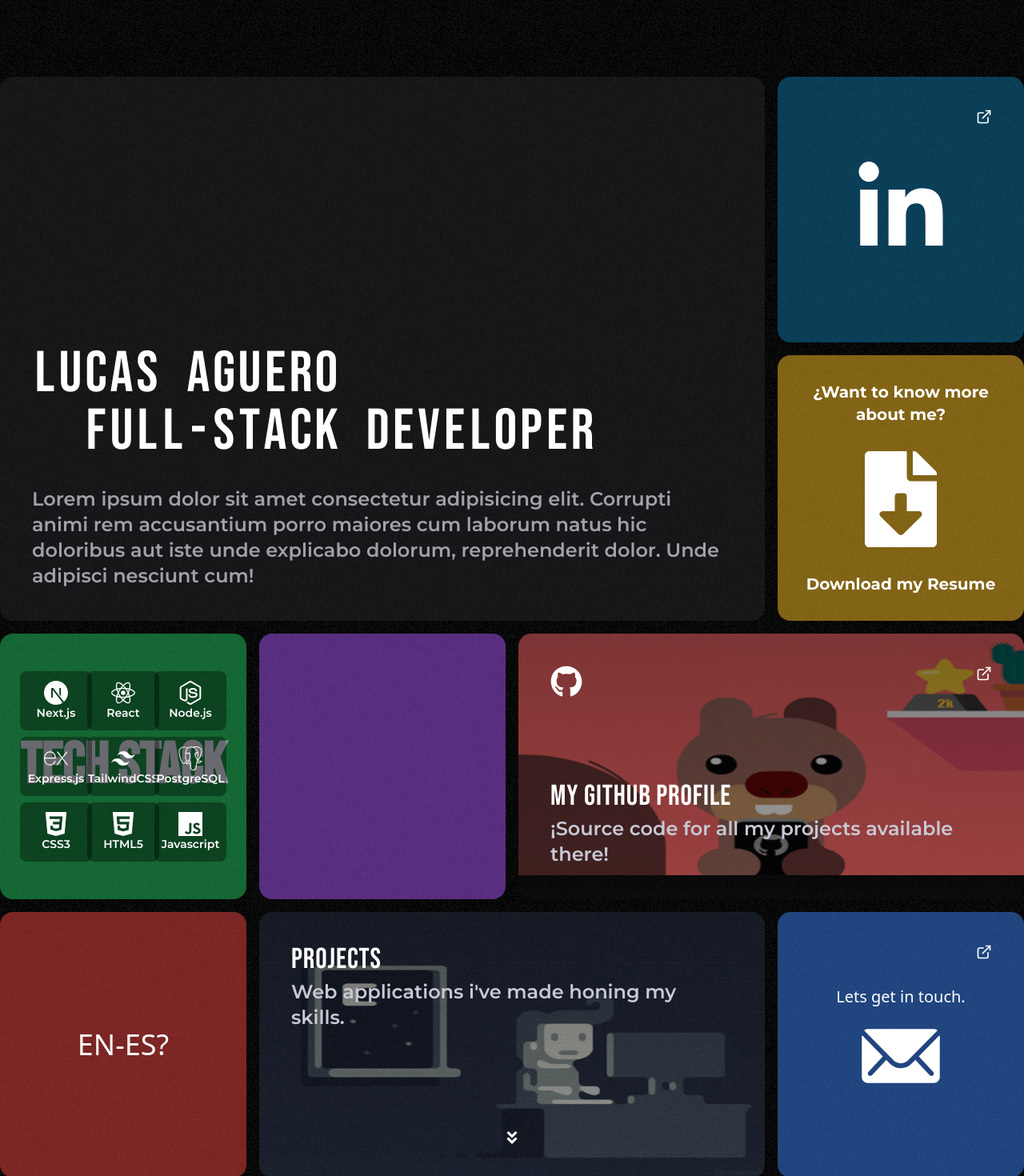
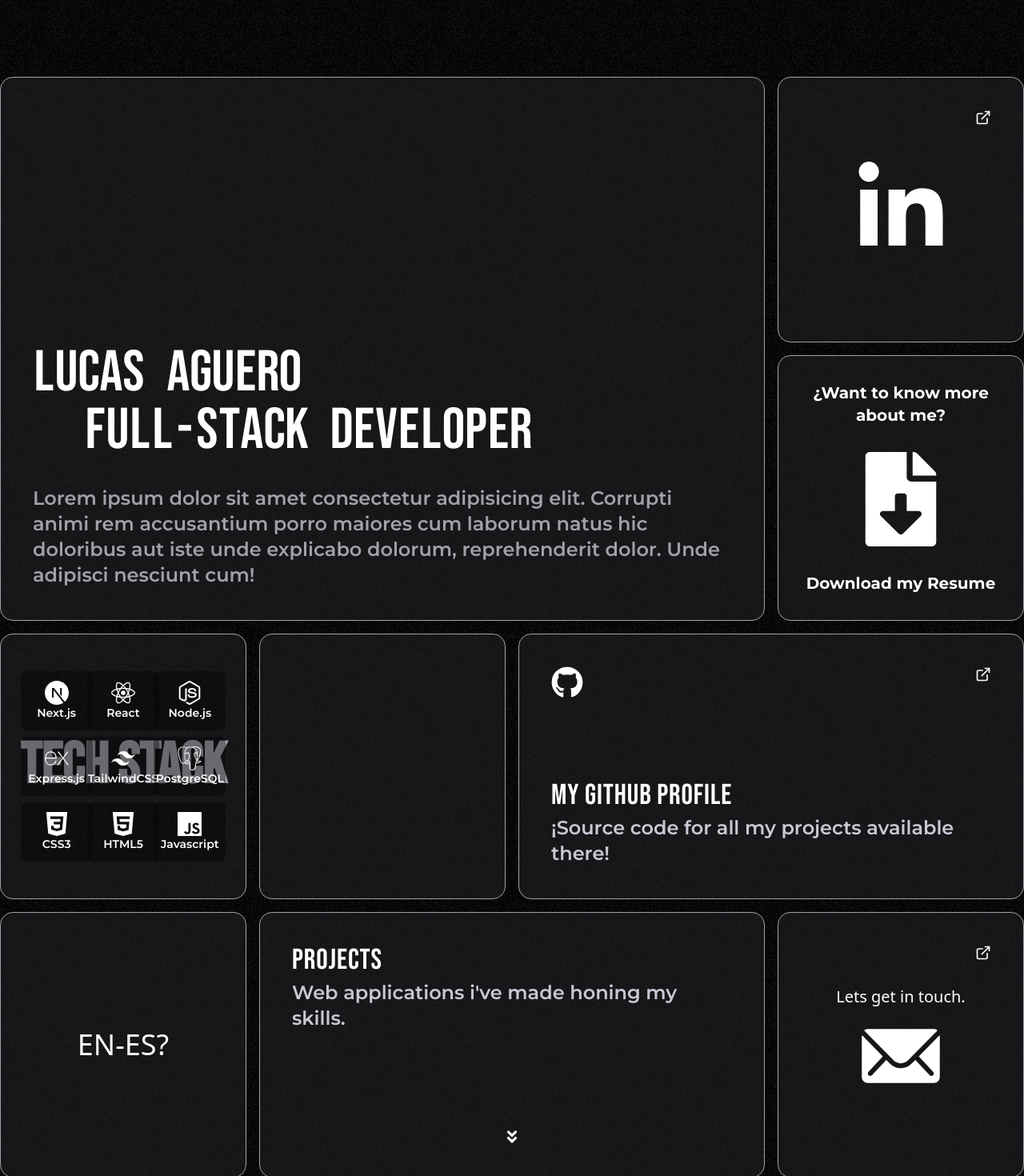
Before and after one commit to Benjahh/Benjahh.github.io, a React (Vite) app: page / in a window 1280 px wide. Shown: the top 1470 px of the page at 80% size. Built offline with nearby package versions, Linux system fonts and the light colour scheme; no server answers; a web font is replaced by a local one.

Commit message:
feat: weather api for local time implementation

```diff
--- a/src/components/HomeGrid.jsx
+++ b/src/components/HomeGrid.jsx
@@ -46,12 +46,12 @@ export const HomeGrid = ({ handleViewProjects }) => {
       animate="visible"
       variants={variant}
       transition={{ duration: 1 }}
-      className=" w-full h-full grid grid-cols-8  overflow-hidden
+      className=" w-full h-full grid grid-cols-8  overflow-visible
      auto-rows-[100px] gap-4"
     >
       <motion.div
         variants={childrenVariant}
-        className="test-border relative bg-secondAccent bg-opacity-50 col-span-6  row-span-6"
+        className="test-border relative bg-secondAccent  col-span-6  row-span-6"
       >
         <div className=" absolute left-0 m-10 flex flex-col  max-w-4xl gap-8 bottom-0">
           <Hero />
@@ -65,10 +65,13 @@ export const HomeGrid = ({ handleViewProjects }) => {
       </motion.div>
 
       <motion.a
-        whileHover={{ scale: 1.03, filter: 'brightness(110%)' }}
+        whileHover={{
+          scale: 1.02,
+          backgroundColor: 'rgba(161, 161, 170, 0.5)',
+        }}
         transition={{ duration: 0.3 }}
         variants={childrenVariant}
-        className="test-border relative  hover:cursor-pointer bg-opacity-50 bg-[#0e76a8]  justify-center  col-span-2 row-span-3 flex items-center "
+        className="test-border relative  hover:cursor-pointer  bg-[#0e76a8]  justify-center  col-span-2 row-span-3 flex items-center "
       >
         <FiExternalLink className="absolute top-0 right-0  m-10" size={20} />
         <FaLinkedinIn size={120} />
@@ -76,9 +79,12 @@ export const HomeGrid = ({ handleViewProjects }) => {
 
       <motion.a
         variants={childrenVariant}
-        whileHover={{ scale: 1.02, filter: 'brightness(110%)' }}
+        whileHover={{
+          scale: 1.02,
+          backgroundColor: 'rgba(161, 161, 170, 0.5)',
+        }}
         transition={{ duration: 0.3 }}
-        className="test-border font-montserrat text-center gap-8 text-xl hover:cursor-pointer bg-amber-400 bg-opacity-50 font-bold text-md col-span-2 row-span-3 flex flex-col  "
+        className="test-border font-montserrat text-center gap-8 text-xl hover:cursor-pointer bg-amber-400 font-bold text-md col-span-2 row-span-3 flex flex-col  "
       >
         <h1>¿Want to know more about me?</h1>
         <FaFileDownload size={120} />
@@ -87,7 +93,7 @@ export const HomeGrid = ({ handleViewProjects }) => {
 
       <motion.div
         variants={childrenVariant}
-        className="test-border bg-opacity-50 relative bg-green-500 gap-2 flex-col col-span-2 row-span-3 flex items-center justify-center"
+        className="test-border relative bg-green-500 gap-2 flex-col col-span-2 row-span-3 flex items-center justify-center"
       >
         <h1 className="font-bebasNeue font-semibold text-7xl  text-thirdAccent absolute ">
           Tech Stack
@@ -101,18 +107,21 @@ export const HomeGrid = ({ handleViewProjects }) => {
 
       <motion.div
         variants={childrenVariant}
-        className="test-border bg-opacity-50 bg-purple-500 row-span-3 col-span-2"
+        className="test-border relative bg-purple-500 row-span-3 col-span-2"
       >
         <Weather />
       </motion.div>
 
       <motion.a
         variants={childrenVariant}
-        whileHover={{ scale: 1.03, filter: 'brightness(110%)' }}
+        whileHover={{
+          scale: 1.02,
+          backgroundColor: 'rgba(161, 161, 170, 0.5)',
+        }}
         transition={{ duration: 0.3 }}
-        className="test-border  overflow-hidden bg-opacity-50   object-cover hover:cursor-pointer flex-col relative  bg-firstAccent justify-center col-span-4 row-span-3 flex items-center "
+        className="test-border  overflow-hidden    object-cover hover:cursor-pointer flex-col relative  bg-firstAccent justify-center col-span-4 row-span-3 flex items-center "
       >
-        <div className="bg-github opacity-60 bg-contain  absolute  bg-no-repeat h-full w-full" />
+        <div className=" opacity-60 bg-contain  absolute  bg-no-repeat -z-10 h-full w-full" />
         <header className="absolute bottom-0 left-0 p-10 gap-1 flex flex-col">
           <h1 className="text-white tracking-wide font-bebasNeue  text-4xl brightness-125">
             My Github Profile
@@ -127,19 +136,22 @@ export const HomeGrid = ({ handleViewProjects }) => {
 
       <motion.div
         variants={childrenVariant}
-        className="test-border bg-opacity-50 col-span-2 bg-red-500 row-span-3 text-4xl"
+        className="test-border  col-span-2 bg-red-500 row-span-3 text-4xl"
       >
         EN-ES?
       </motion.div>
 
       <motion.a
         variants={childrenVariant}
-        whileHover={{ scale: 1.02, filter: 'brightness(110%)' }}
+        whileHover={{
+          scale: 1.02,
+          backgroundColor: 'rgba(161, 161, 170, 0.5)',
+        }}
         transition={{ duration: 0.3 }}
-        className=" text-4xl test-border bg-opacity-50  relative overflow-hidden  col-span-4 hover:cursor-pointer row-span-3 "
+        className=" text-4xl test-border   relative overflow-hidden  col-span-4 hover:cursor-pointer row-span-3 "
         onClick={handleViewProjects}
       >
-        <div className=" bg-coding opacity-60  absolute bg-no-repeat h-full  w-full"></div>
+        <div className=" opacity-60  absolute bg-no-repeat h-full  w-full"></div>
         <header className="absolute top-0 left-0 p-10 gap-1 flex flex-col">
           <h1 className=" brightness-125 tracking-wide text-4xl font-bebasNeue   ">
             Projects
@@ -155,7 +167,7 @@ export const HomeGrid = ({ handleViewProjects }) => {
         variants={childrenVariant}
         transition={{ duration: 0.3 }}
         whileHover={{ scale: 1.03, filter: 'brightness(110%)' }}
-        className="test-border bg-opacity-50 relative flex flex-col text-xl bg-blue-500 col-span-2 row-span-3"
+        className="test-border  relative flex flex-col text-xl bg-blue-500 col-span-2 row-span-3"
       >
         <h1>Lets get in touch.</h1>
         <IoIosMail size={120} />
--- a/src/components/Weather.jsx
+++ b/src/components/Weather.jsx
@@ -2,24 +2,54 @@ import { useState, useEffect } from 'react';
 
 export const Weather = () => {
   const [weather, setWeather] = useState('');
-  console.log(weather);
-  useEffect(() => {
+  const [time, setTime] = useState('');
+
+  console.log(time);
+
+  const getTime = (timezone) => {
+    const localTime = new Date().getTime();
+    const localOffset = new Date().getTimezoneOffset() * 60000;
+    const currentUtcTime = localOffset + localTime;
+    const cityOffset = currentUtcTime + 1000 * timezone;
+    const cityTime = new Date(cityOffset).toTimeString().split('')[0];
+    setTime(cityTime[0]);
+  };
+
+  const fetchWeather = () => {
     try {
       fetch(
-        'http://api.weatherapi.com/v1/current.json?key=94ceaeef5f804101acb30452242801&q=Asuncion&aqi=no'
+        'http://api.openweathermap.org/data/2.5/weather?q=Paraguay&type=hour&id=524901&appid=b787b03041ac4071a60242f0aeb9066f&units=metric'
       )
-        .then((response) => response.json())
-        .then((data) => setWeather(data));
+        .then((response) => {
+          return response.json();
+        })
+        .then((data) => {
+          getTime(data.timezone);
+          setWeather(data);
+        });
     } catch (error) {
-      console.error(error.message);
+      console.error('Error fetching weather:', error.message);
     }
+  };
+
+  useEffect(() => {
+    const interval = setInterval(() => {
+      fetchWeather();
+    }, 1000);
+
+    return () => clearInterval(interval);
   }, []);
+
   return (
-    <div>
-      {weather && (
+    <div className="">
+      {time && (
         <div>
-          <div>{weather.location.name}</div>
-          <div>{weather.location.localtime} </div>{' '}
+          <div className="absolute left-0 top-0 m-10 font-bebasNeue text-2xl tracking-wider">
+            <br />
+          </div>
+          <div className="absolute  bottom-0 right-0 font-montserra text-4xl m-10">
+            {time}
+          </div>
         </div>
       )}
     </div>
--- a/src/components/hero.jsx
+++ b/src/components/hero.jsx
@@ -27,7 +27,7 @@ export const Hero = () => {
   };
 
   return (
-    <header className="-2 flex flex-col gap-4">
+    <header className=" flex flex-col gap-4">
       <motion.h1
         initial="hidden"
         animate="visible"
@@ -35,16 +35,15 @@ export const Hero = () => {
         transition={{
           staggerChildren: 0.025,
         }}
-        className=""
       >
         {words.map((word, idx) => (
           <motion.div
-            className={`flex overflow-hidden   ${idx === 1 && 'pl-16'}`}
+            className={`flex overflow-hidden ${idx === 1 && 'pl-16'}`}
             key={idx}
           >
             {word.map((element, subIdx) => (
               <motion.div
-                className="w-8 items-center justify-center flex"
+                className="w-7 items-center justify-center flex"
                 variants={childrenVariant}
                 key={subIdx}
               >
--- a/src/index.css
+++ b/src/index.css
@@ -16,6 +16,6 @@ body {
 }
 
 .test-border {
-  @apply justify-center   items-center
+  @apply justify-center bg-opacity-50 bg-secondAccent border border-thirdAccent  items-center
   flex rounded-2xl p-8;
 }
--- a/src/pages/Home.jsx
+++ b/src/pages/Home.jsx
@@ -15,7 +15,7 @@ export const Home = () => {
   };
 
   return (
-    <section className="page__wrapper overflow-hidden ">
+    <section className="page__wrapper overflow-visible ">
       <HomeGrid handleViewProjects={handleViewProjects} />
       {viewProjects && (
         <>
```
